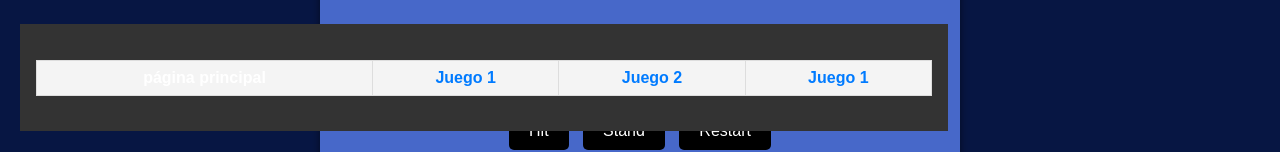
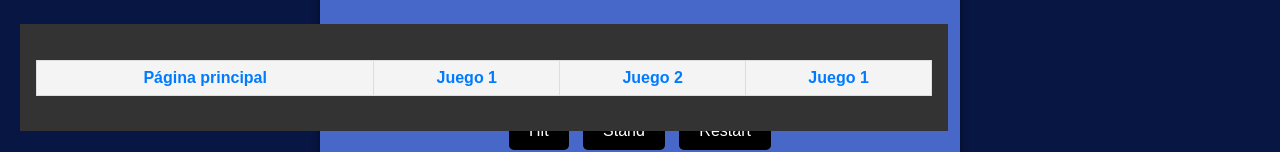
Before and after one commit to OogeekK/WEBEJEMPLODG, a plain HTML site: page Juego 3.html in a window 1280 px wide. Shown: the part 669-821 px from the top of the page. Drawn offline with Linux system fonts and the light colour scheme.

Commit message:
Update Juego 3.html

```diff
--- a/Juego 3.html
+++ b/Juego 3.html
@@ -64,7 +64,7 @@
     <table>
       <thead>
         <tr>
-          <th>página principal</th>
+          <th><a href="index.html"/>Página principal</th>
           <th><a href="Juego 1.html"/> Juego 1</a></th>
           <th> <a href="Juego 2.html"/> Juego 2</th></a>
           <th> <a href="Juego 3.html"/> Juego 1</a> </th>
```
